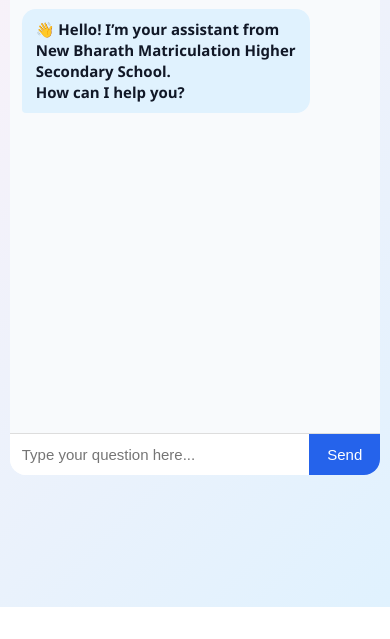
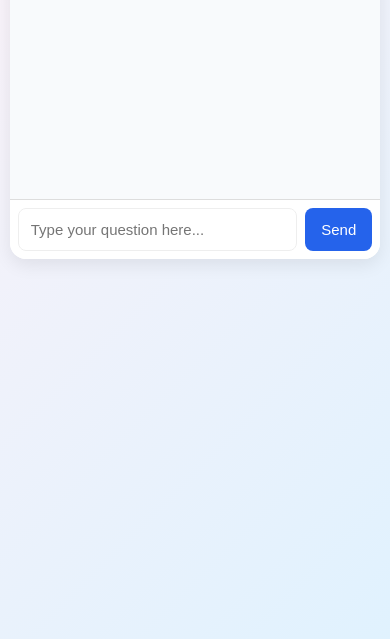
Before and after one commit to jayachandarmg/New-Bharath-Matriculation-Higher-Secondary-School-Thiruvarur-new-updated-chatbot, a plain HTML site: page index.html in a window 390 px wide. Shown: the part 237-876 px from the top of the page. Before the commit the page ends 844 px from the top, so only its background shows below. Drawn offline with Linux system fonts and the light colour scheme.

Commit message:
Update style.css

```diff
--- a/style.css
+++ b/style.css
@@ -1,34 +1,52 @@
-body {
-    font-family: 'Segoe UI', Tahoma, sans-serif;
-    background: linear-gradient(135deg, #fdf2f8, #e0f2fe);
+/* ---------- Layout & page root ---------- */
+:root {
+  --blue: #1e40af;
+  --accent: #2563eb;
+  --light-bg: #f8fafc;
+}
+
+html, body {
   margin: 0;
   padding: 0;
+  height: 100%;
+  font-family: 'Segoe UI', Tahoma, sans-serif;
+  -webkit-font-smoothing: antialiased;
+  background: linear-gradient(135deg, #fdf2f8, #e0f2fe);
+}
+
+/* Use dynamic viewport unit for modern browsers and provide fallback */
+body {
   display: flex;
   justify-content: center;
   align-items: center;
-    height: 100vh;
+  min-height: 100dvh; /* modern, avoids browser UI issues on tablets/phones */
+  height: auto;       /* fallback: lets content grow if 100dvh isn't supported */
 }
 
+/* ---------- Chat container ---------- */
 .chat-container {
   width: 420px;
   max-width: 95%;
   background: white;
   border-radius: 16px;
-    box-shadow: 0px 6px 15px rgba(214, 137, 137, 0);
+  box-shadow: 0px 6px 18px rgba(0,0,0,0.08);
   display: flex;
   flex-direction: column;
   overflow: hidden;
+  min-height: 520px;             /* ensures enough vertical space on tablets */
+  height: auto;                  /* allow it to grow on small screens */
 }
 
+/* ---------- Header ---------- */
 .chat-header {
-    background: #1e40af;
+  background: var(--blue);
   color: white;
   padding: 14px;
   display: flex;
   align-items: center;
   gap: 10px;
   font-size: 16px;
-    font-weight: bold;
+  font-weight: 700;
 }
 
 .chat-header .logo {
@@ -37,17 +55,25 @@
   border-radius: 50%;
   background: white;
   padding: 2px;
+  object-fit: cover;
 }
 
+/* ---------- Chat box (messages area) ---------- */
+/* Use flexible height so that footer input remains visible and box scrolls */
 .chat-box {
-    height: 420px;
+  flex: 1 1 auto;
+  min-height: 250px;
+  max-height: calc(100dvh - 240px); /* reserves space for header + input on tall screens */
   overflow-y: auto;
   padding: 12px;
-    background: #f8fafc;
+  background: var(--light-bg);
   display: flex;
   flex-direction: column;
+  gap: 8px;
+  -webkit-overflow-scrolling: touch; /* smooth scrolling on iOS/tablets */
 }
 
+/* ---------- Messages ---------- */
 .message {
   margin: 8px 0;
   padding: 10px 14px;
@@ -57,10 +83,11 @@
   font-size: 15px;
   animation: fadeIn 0.3s ease;
   white-space: pre-line;
+  word-break: break-word;
 }
 
 .user-message {
-    background: #2563eb;
+  background: var(--accent);
   color: white;
   align-self: flex-end;
   border-bottom-right-radius: 4px;
@@ -73,25 +100,32 @@
   border-bottom-left-radius: 4px;
 }
 
+/* ---------- Input ---------- */
 .chat-input {
   display: flex;
   border-top: 1px solid #ddd;
+  gap: 0;
+  padding: 8px;
+  background: #fff;
 }
 
 .chat-input input {
   flex: 1;
   padding: 12px;
-    border: none;
+  border: 1px solid #eee;
+  border-radius: 8px;
   font-size: 15px;
   outline: none;
 }
 
 .chat-input button {
-    background: #2563eb;
+  background: var(--accent);
   color: white;
   border: none;
-    padding: 12px 18px;
+  padding: 12px 16px;
   font-size: 15px;
+  margin-left: 8px;
+  border-radius: 8px;
   cursor: pointer;
 }
 
@@ -99,28 +133,27 @@
   background: #1e3a8a;
 }
 
+/* ---------- Animations ---------- */
 @keyframes fadeIn {
   from { opacity: 0; transform: translateY(10px); }
   to { opacity: 1; transform: translateY(0); }
 }
 
-/* ----- Splash screen ----- */
+/* ---------- Splash screen ---------- */
 #splash-screen {
   position: fixed;
-    top: 0;
-    left: 0;
-    width: 100%;
-    height: 100%;
-    background: #1e40af;
+  inset: 0; /* shorthand for top/right/bottom/left: 0 */
+  background: var(--blue);
   display: flex;
   justify-content: center;
   align-items: center;
   z-index: 9999;
-    transition: opacity 0.6s ease;
+  transition: opacity 0.6s ease, visibility 0.6s;
 }
 
 #splash-screen.fade-out {
   opacity: 0;
+  visibility: hidden;
   pointer-events: none;
 }
 
@@ -131,8 +164,21 @@
   object-fit: contain;
 }
 
+/* ---------- Responsive breakpoints (tablet-friendly) ---------- */
+/* Tablet portrait and small laptops */
+@media (max-width: 1024px) {
+  .chat-container {
+    width: 90%;
+    min-height: 520px; /* keep comfortable height on tablets */
+  }
+  .splash-logo { width: 80%; }
+  .chat-box { max-height: calc(100dvh - 220px); }
+}
+
+/* Mobile phones */
 @media (max-width: 480px) {
-    .splash-logo {
-        width: 90%;
+  body { align-items: flex-start; padding-top: 16px; padding-bottom: 16px; }
+  .chat-container { width: 96%; min-height: 480px; }
+  .splash-logo { width: 92%; }
+  .chat-box { max-height: calc(100dvh - 200px); }
 }
-}
```
Lines whose indentation alone changed are shown as unchanged.
